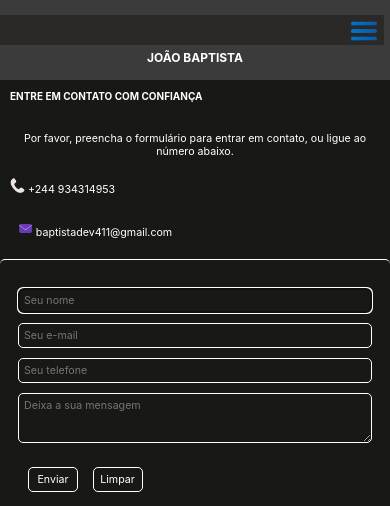
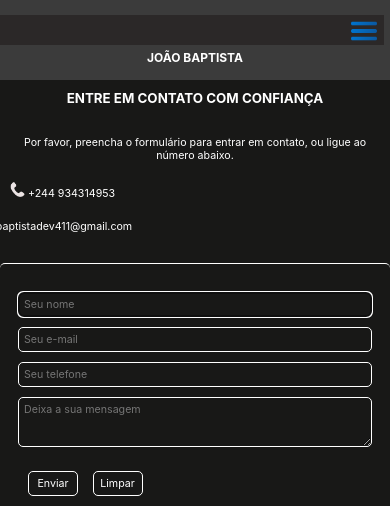
Before and after one commit to bsoftdev/portofolio, a plain HTML site: page contato.html in a window 390 px wide. Shown: the top 506 px of the page. Drawn offline with Linux system fonts and the light colour scheme.

Commit message:
versão 1.3

```diff
--- a/css/habil.css
+++ b/css/habil.css
@@ -6,7 +6,6 @@ section, article{
 }
 section {
     margin: 20px 20px;
-
 }
 
 header#cabecalho2 h2{
@@ -46,5 +45,4 @@ section article#abil{
 }
 section article#img p{
    font-size: 13pt;
-
 }
--- a/medias/media_contato.css
+++ b/medias/media_contato.css
@@ -10,8 +10,9 @@
     section header h2{
         width: 100%;
         color: white;
-        font-size: 10px;
+        font-size: 10pt;
         text-transform: uppercase;
+        text-align: center;
      }
      section article#art-contato #pc{
         font-size: 8pt;
@@ -35,8 +36,8 @@
     section article div#icones p:nth-last-of-type(1){
         margin-top: 3px;
         position:relative;
-        top: 20px;
-        left: -100px;
+        top: 10px;
+        left: -140px;
     }
     section form {
         width: 100%;
@@ -101,10 +102,10 @@
         margin-top: 3px;
         position:relative;
         top: -17px;
-        left: 18px;
+        left: 26px;
     }
     section article div#icones p{
-        font-size: 8pt;
+        font-size: 11pt;
         color: white;
         flex-wrap: nowrap;
     }
```
